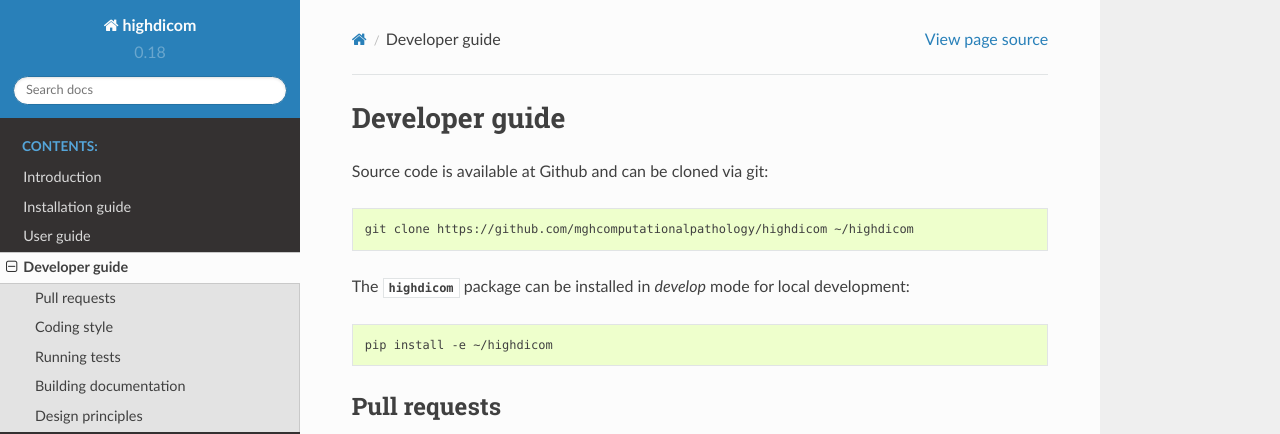
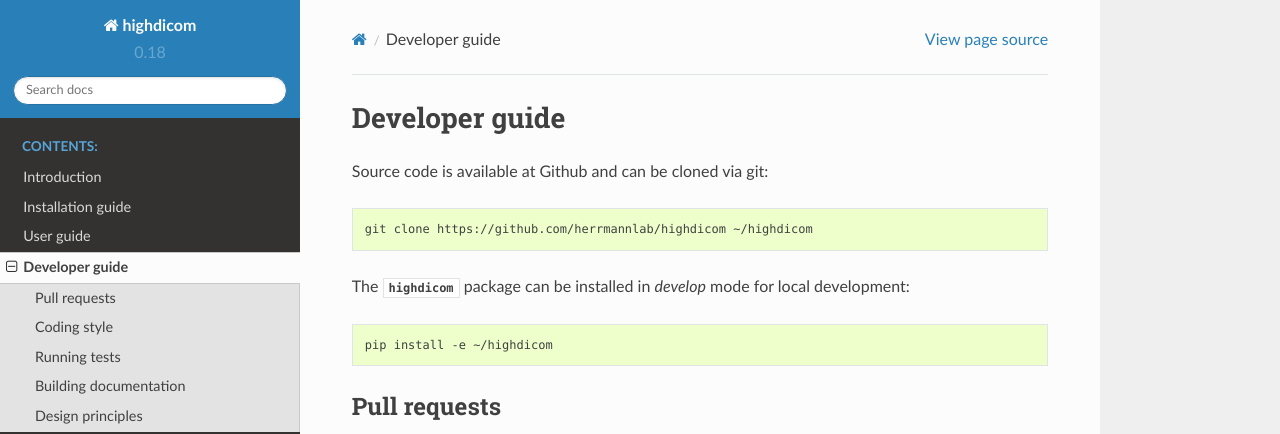
Before and after one commit to ImagingDataCommons/highdicom, a Sphinx documentation site: the page built from docs/development.rst, in a window 1280 px wide and 900 px high. Shown: the top 434 px of the window. Built offline with Sphinx 7.4.7 and the Read the Docs theme 2.0.0, drawn with Linux system fonts in a browser that asks for light colours; some of the changed lines change nothing that is shown; some of the changed text lies outside the part shown.

Commit message:
Update link in documentation

```diff
--- a/docs/conf.py
+++ b/docs/conf.py
@@ -23,7 +23,7 @@ sys.path.insert(0, os.path.abspath(pkg_dir))
 # -- Project information -----------------------------------------------------
 
 project = 'highdicom'
-copyright = '2020, MGH Computational Pathology'
+copyright = '2020-2022, Herrmann Lab'
 author = 'Markus D. Herrmann'
 
 # The full version, including alpha/beta/rc tags
@@ -72,7 +72,7 @@ master_doc = 'index'
 #
 # This is also used if you do content translation via gettext catalogs.
 # Usually you set "language" from the command line for these cases.
-language = None
+language = 'en'
 
 # List of patterns, relative to source directory, that match files and
 # directories to ignore when looking for source files.
--- a/docs/development.rst
+++ b/docs/development.rst
@@ -7,7 +7,7 @@ Source code is available at Github and can be cloned via git:
 
 .. code-block:: none
 
-    git clone https://github.com/mghcomputationalpathology/highdicom ~/highdicom
+    git clone https://github.com/herrmannlab/highdicom ~/highdicom
 
 The :mod:`highdicom` package can be installed in *develop* mode for local development:
 
```
